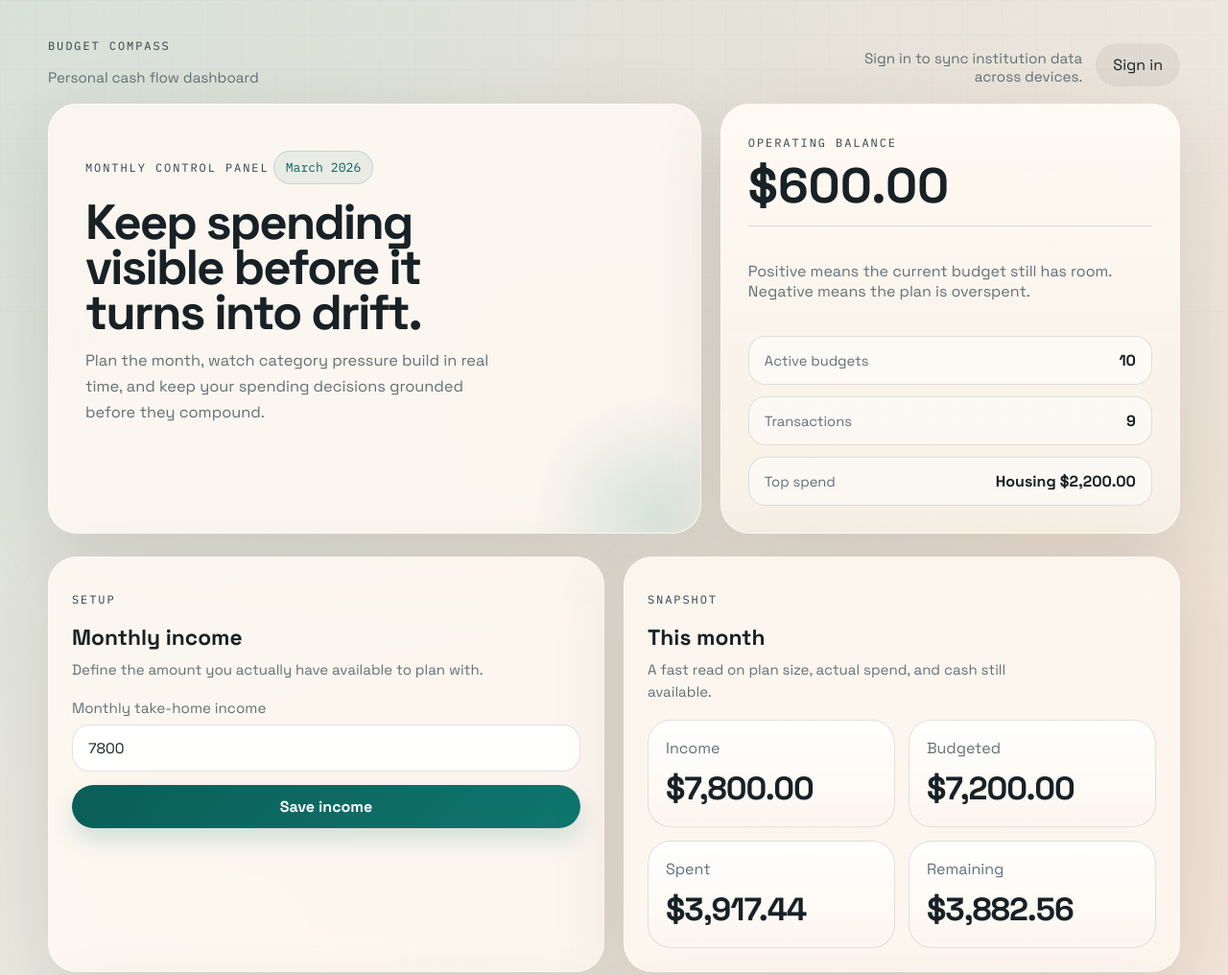
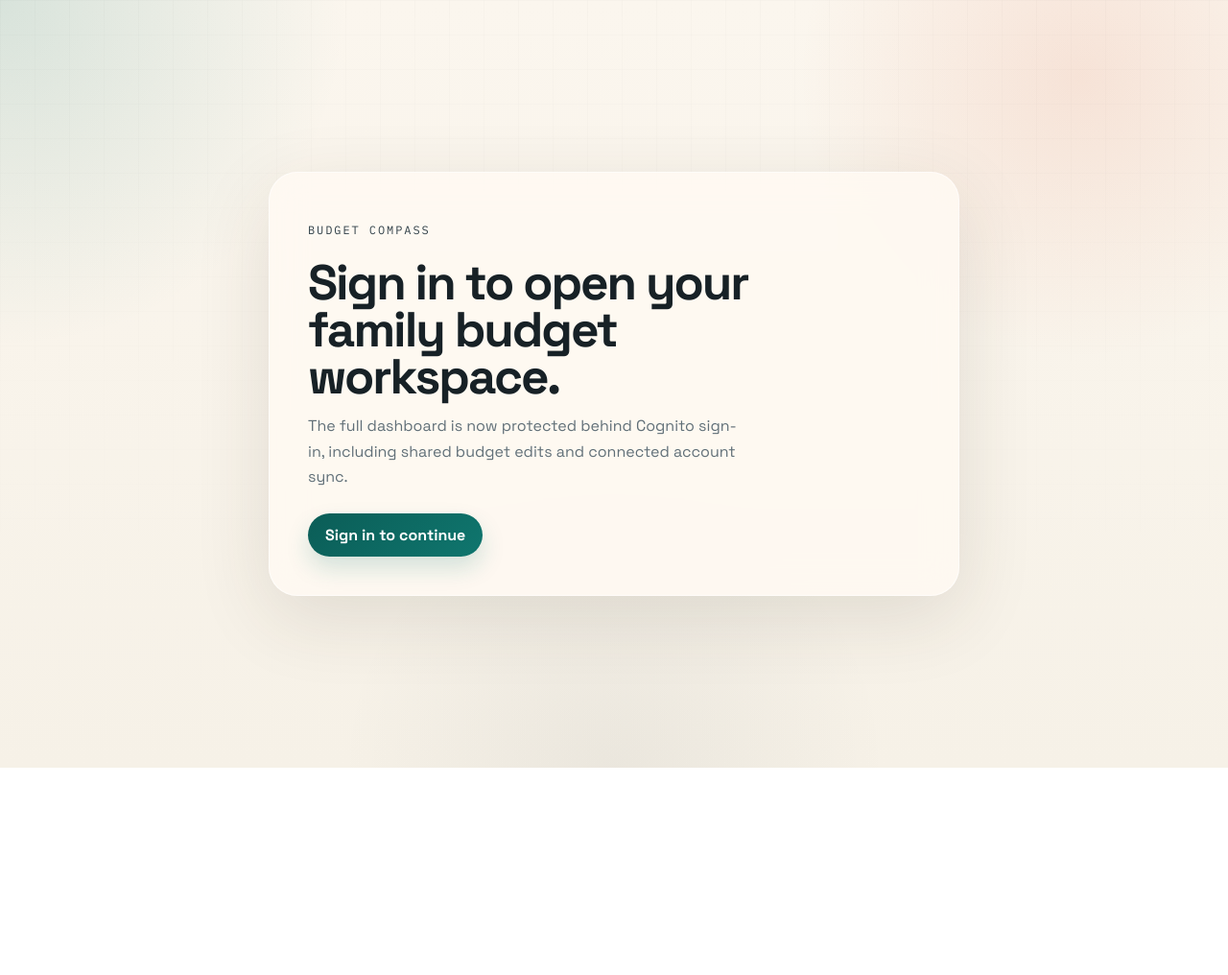
Before and after one commit to jhammi20-star/budget, a plain HTML site: page index.html in a window 1280 px wide. Shown: the top 1016 px of the page at 96% size. After the commit the page ends 800 px from the top, so only its background shows below. Drawn offline with Linux system fonts and the light colour scheme; no server answers.

Commit message:
updated auth

```diff
--- a/app.js
+++ b/app.js
@@ -127,6 +127,9 @@ const statusTemplate = document.querySelector("#statusTemplate");
 const transactionTemplate = document.querySelector("#transactionTemplate");
 const authStatus = document.querySelector("#authStatus");
 const authButton = document.querySelector("#authButton");
+const authGate = document.querySelector("#authGate");
+const authGateButton = document.querySelector("#authGateButton");
+const appShell = document.querySelector("#appShell");
 let plaidHandler = null;
 let authSession = loadAuthSession();
 
@@ -276,6 +279,10 @@ authButton.addEventListener("click", async () => {
   await signIn();
 });
 
+authGateButton.addEventListener("click", async () => {
+  await signIn();
+});
+
 consumeAuthRedirect();
 render();
 hydrateSharedBudgetState();
@@ -293,8 +300,11 @@ function render() {
 
 function renderAuth() {
   authButton.disabled = false;
+  authGateButton.disabled = false;
 
   if (isAuthenticated()) {
+    authGate.hidden = true;
+    appShell.hidden = false;
     authStatus.textContent = authSession.email
       ? `Signed in as ${authSession.email}`
       : "Signed in";
@@ -302,11 +312,14 @@ function renderAuth() {
     return;
   }
 
+  authGate.hidden = false;
+  appShell.hidden = true;
   authStatus.textContent = AUTH_CONFIG.userPoolDomain
-    ? "Sign in to sync institution data across devices."
-    : "Signed out. Local budgeting still works.";
+    ? "Sign in required"
+    : "Authentication is not configured.";
   authButton.textContent = "Sign in";
   authButton.disabled = !AUTH_CONFIG.userPoolDomain;
+  authGateButton.disabled = !AUTH_CONFIG.userPoolDomain;
 }
 
 function renderOverview() {
--- a/index.html
+++ b/index.html
@@ -15,7 +15,19 @@
     <script src="./config.js"></script>
   </head>
   <body>
-    <div class="page-shell">
+    <section id="authGate" class="auth-gate" hidden>
+      <div class="auth-gate-card">
+        <p class="eyebrow">Budget Compass</p>
+        <h1>Sign in to open your family budget workspace.</h1>
+        <p class="auth-gate-text">
+          The full dashboard is now protected behind Cognito sign-in, including shared budget edits
+          and connected account sync.
+        </p>
+        <button type="button" id="authGateButton" class="primary-button">Sign in to continue</button>
+      </div>
+    </section>
+
+    <div id="appShell" class="page-shell">
       <div class="topbar">
         <div>
           <p class="eyebrow">Budget Compass</p>
--- a/styles.css
+++ b/styles.css
@@ -51,6 +51,41 @@ button,
 input,
 select {
   font: inherit;
+}
+
+.auth-gate {
+  width: min(720px, calc(100% - 32px));
+  min-height: 100vh;
+  margin: 0 auto;
+  display: grid;
+  place-items: center;
+  padding: 32px 0;
+}
+
+.auth-gate-card {
+  width: 100%;
+  padding: 40px;
+  border: 1px solid rgba(255, 255, 255, 0.58);
+  background: var(--panel);
+  backdrop-filter: blur(18px);
+  border-radius: 30px;
+  box-shadow: var(--shadow);
+}
+
+.auth-gate-card h1 {
+  margin: 12px 0 14px;
+  max-width: 14ch;
+  font-size: clamp(2.3rem, 4vw, 4rem);
+  line-height: 0.95;
+  letter-spacing: -0.04em;
+}
+
+.auth-gate-text {
+  max-width: 44ch;
+  margin: 0 0 24px;
+  color: var(--muted);
+  font-size: 1rem;
+  line-height: 1.65;
 }
 
 .page-shell {
@@ -495,6 +530,15 @@ select:disabled {
 }
 
 @media (max-width: 560px) {
+  .auth-gate {
+    width: min(100% - 20px, 720px);
+  }
+
+  .auth-gate-card {
+    padding: 24px;
+    border-radius: 24px;
+  }
+
   .page-shell {
     width: min(100% - 20px, 1180px);
     padding-top: 18px;
```
